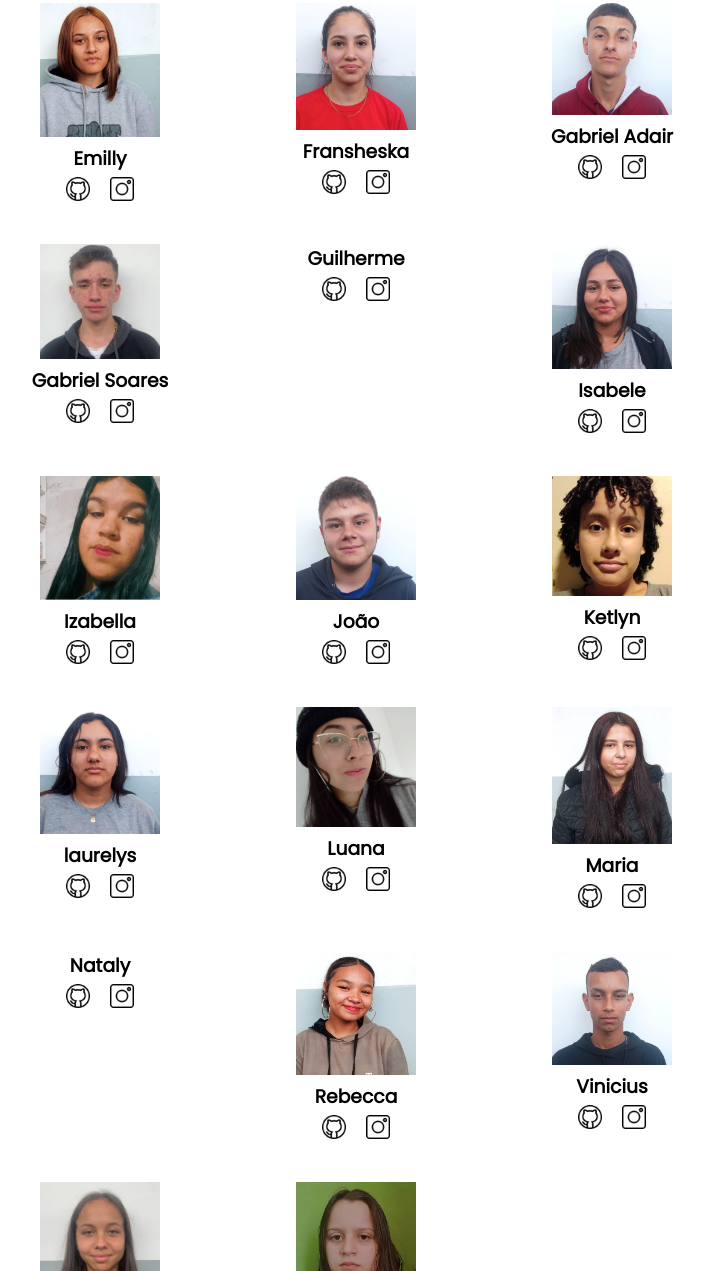
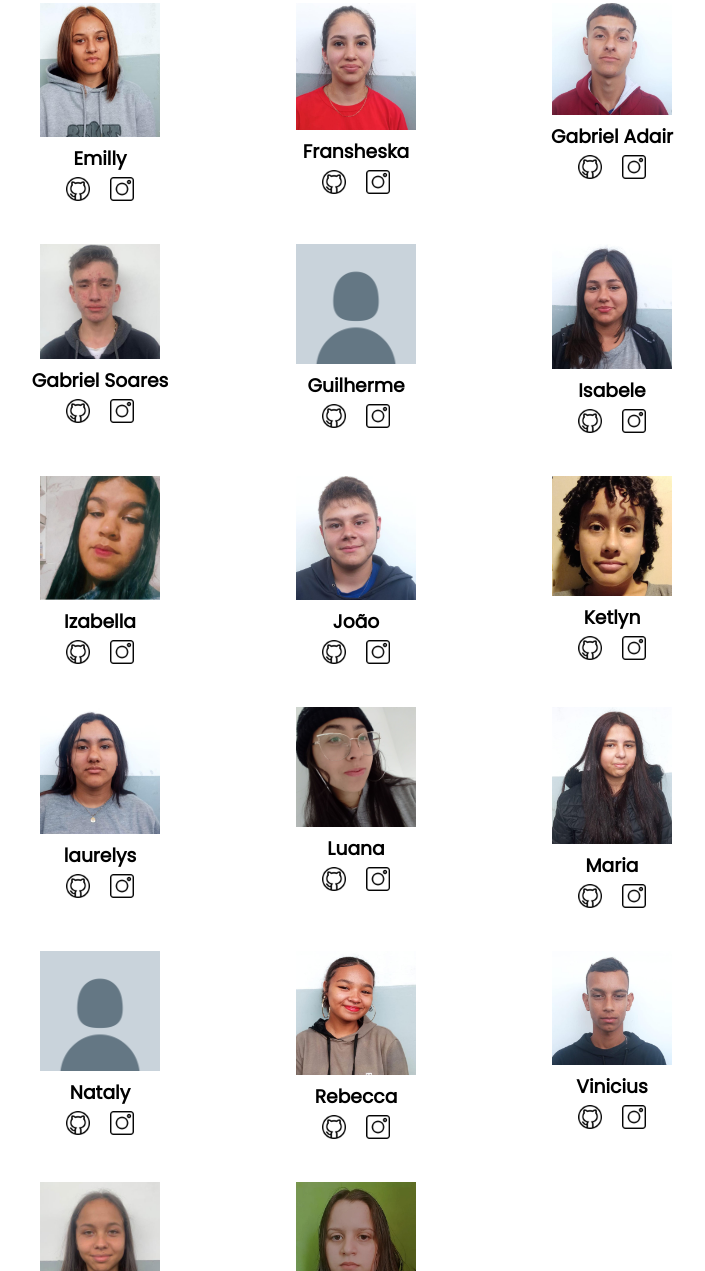
Before and after one commit to LavigneLucindo/Site-2A, a plain HTML site: page index.html in a window 1280 px wide. Shown: the part 1381-2652 px from the top of the page, without its empty margins (284-989 px from the left). Drawn offline with Linux system fonts and the light colour scheme.

Commit message:
Add files via upload

```diff
--- a/index.html
+++ b/index.html
@@ -149,7 +149,7 @@
                         alt="icone instagram"></a>
             </div>
             <div class="estudante-div">
-                <!-- <img class="estudante-imagem" src="Guilherme.jpg" alt="foto do Guilherme"> -->
+                <img class="estudante-imagem" src="sem foto.png" alt="sem foto">
                 <h3 class="estudante-nome">Guilherme</h3>
                 <a href="https://github.com"><img class="estudante-icone" src="github.png"
                         alt="icone github"></a>
@@ -219,7 +219,7 @@
             <span></span>
             <span></span>
             <div class="estudante-div">
-                <!-- <img class="estudante-imagem" src="Nataly.jpg" alt="Foto da Nataly"> -->
+                <img class="estudante-imagem" src="sem foto.png" alt="sem foto">
                 <h3 class="estudante-nome">Nataly</h3>
                 <a href="https://github.com"><img class="estudante-icone" src="github.png"
                         alt="icone github"></a>
```
Also changed, not shown: sem foto.png (added).
